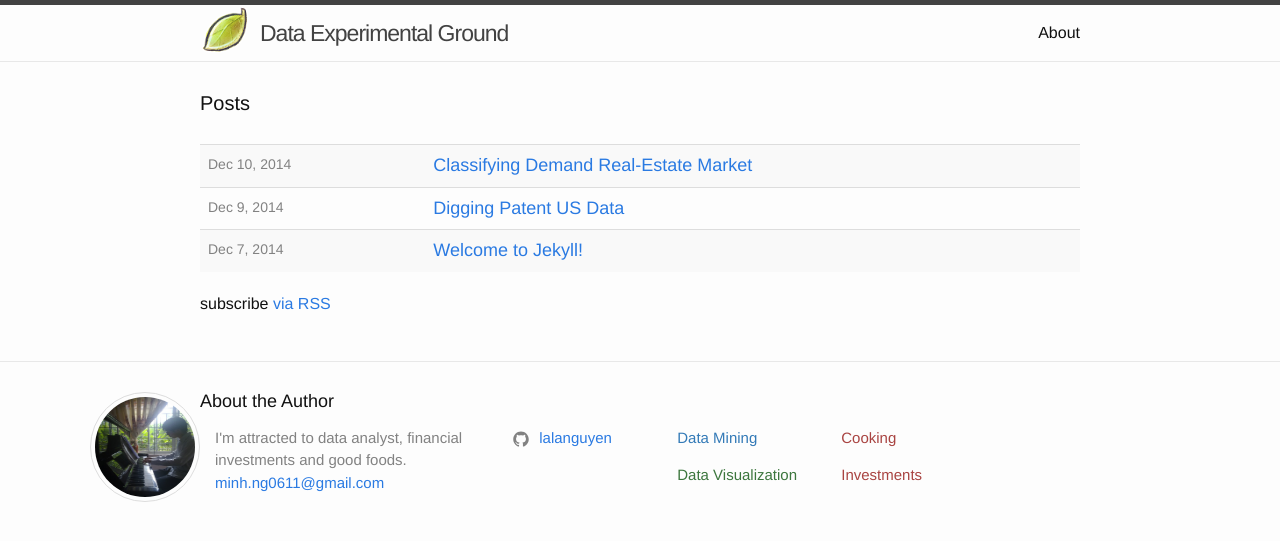
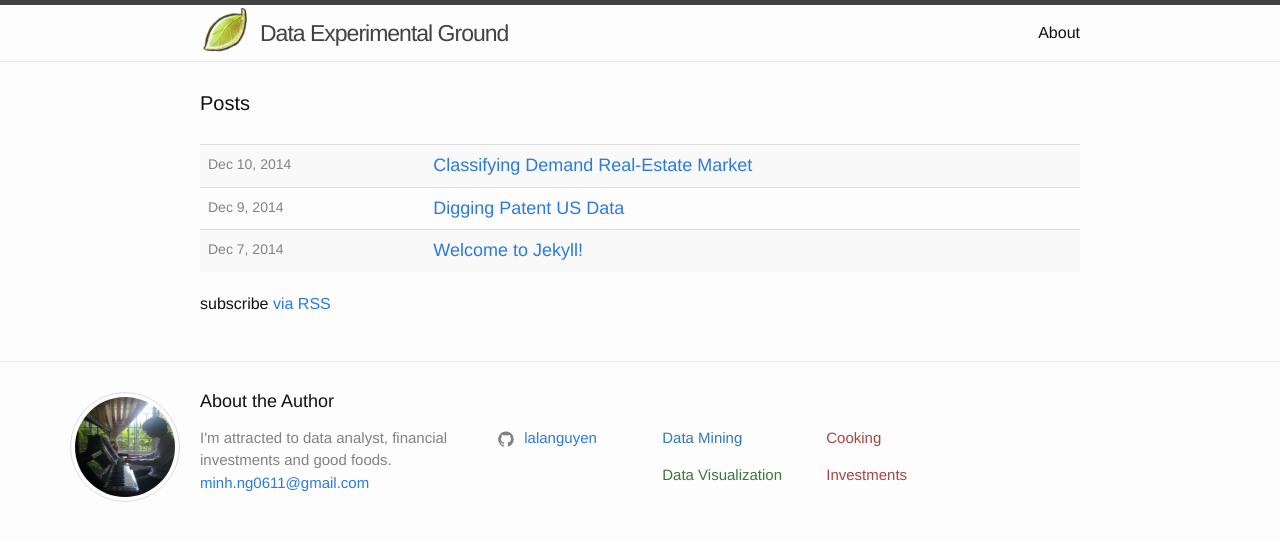
Before and after one commit to LalaNguyen/lalanguyen.github.io, a Jekyll site: the page built from index.html, in a window 1280 px wide. Shown: the top 541 px of the page. Built offline with Jekyll 4.4.1, drawn with Linux system fonts in a browser that asks for light colours.

Commit message:
change layout v3

```diff
--- a/_sass/_layout.scss
+++ b/_sass/_layout.scss
@@ -105,7 +105,7 @@
   width: 110px;
   height: 110px;
   float:left;
-  margin-left:90px;
+  margin-left:70px;
 
   -webkit-border-radius: 50%; /* Can also be 55px */
   -moz-border-radius: 50%;
```
